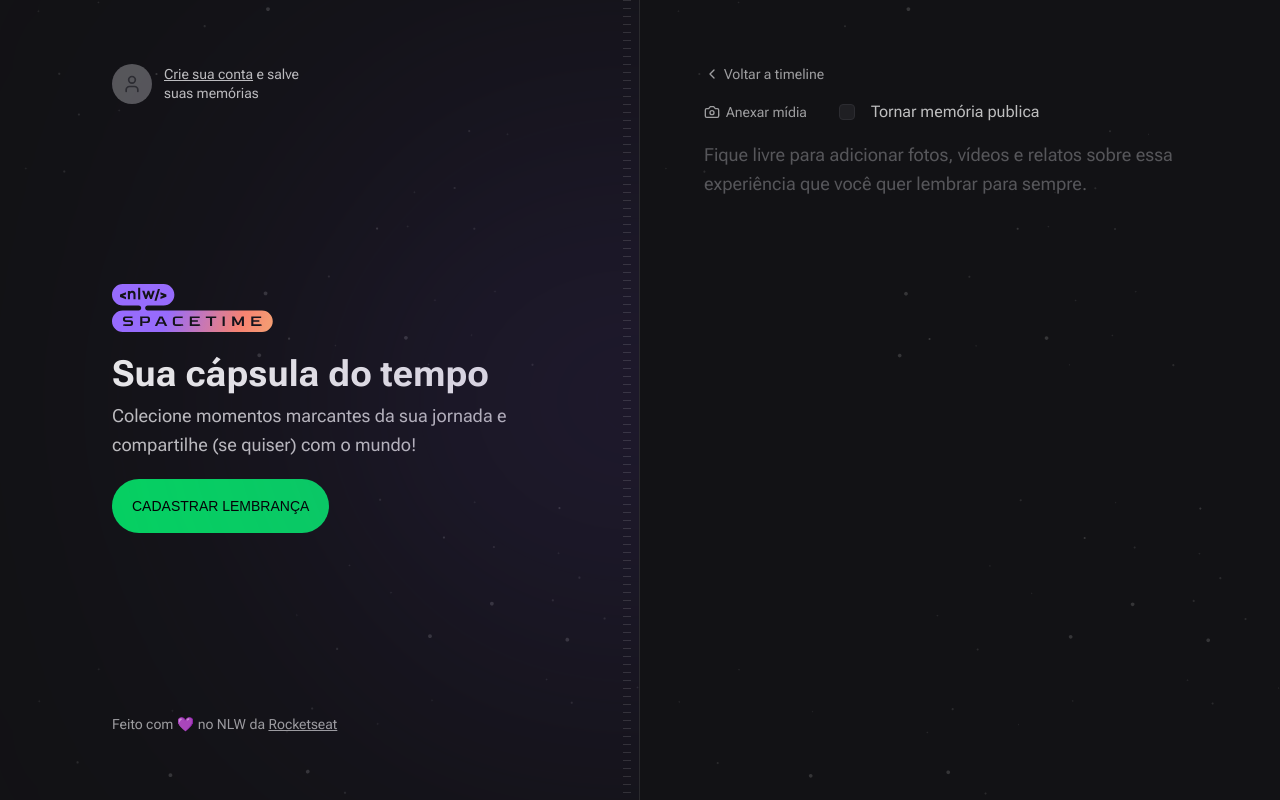
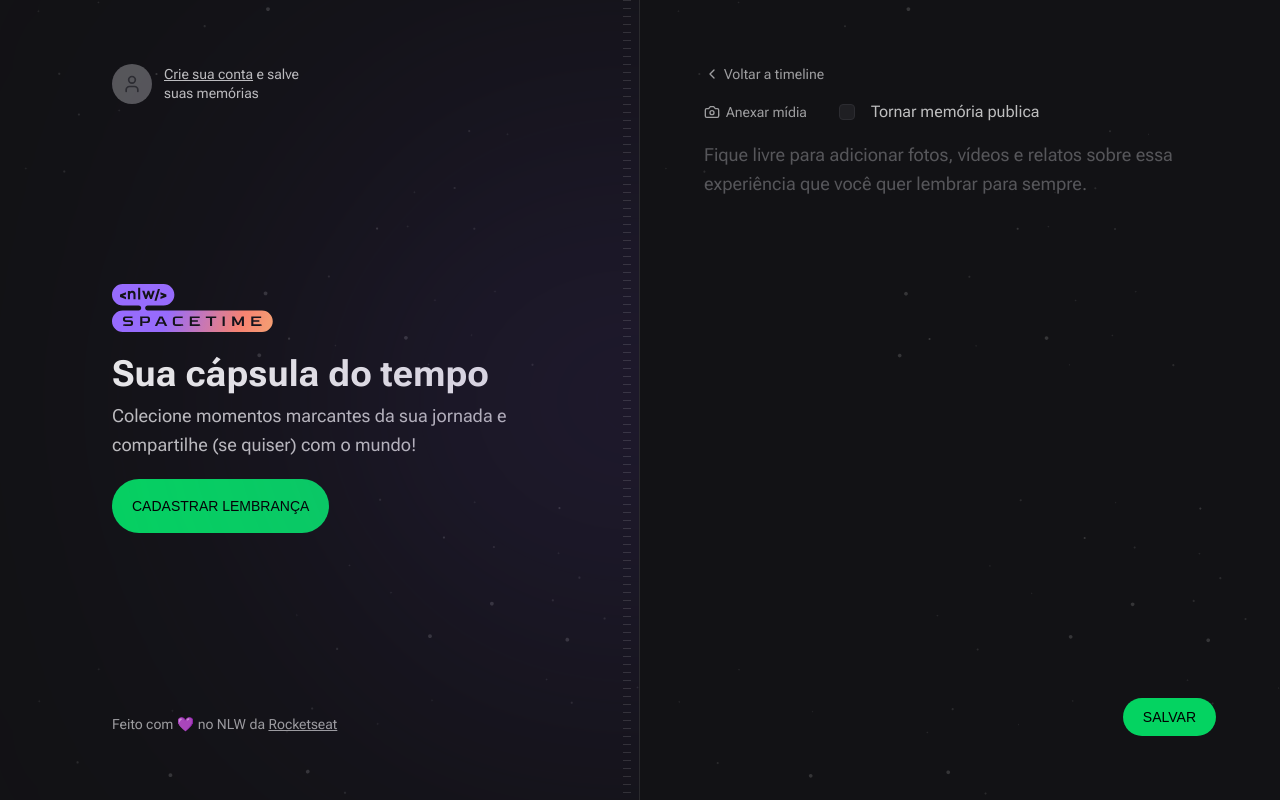
Before and after one commit to jessicarolyne/Rocketseat-Capsula-do-Tempo, a Next.js app in the folder web/: page /memories/new in a window 1280 px wide. Built offline with nearby package versions, Linux system fonts and the light colour scheme; no server answers; a web font is replaced by a local one.

Commit message:
Desenvolvendo backend do formulário de memories/new

```diff
--- a/web/src/app/memories/new/page.tsx
+++ b/web/src/app/memories/new/page.tsx
@@ -1,7 +1,7 @@
 import { MediaPicker } from "@/components/MediaPicker";
-import { Camera, ChevronLeft } from "lucide-react";
+import { NewMemoryForm } from "@/components/NewMemoryForm";
+import { ChevronLeft } from "lucide-react";
 import Link from "next/link";
-import { use } from "react";
 
 export default function NewMemory(){
   return(
@@ -10,26 +10,7 @@ export default function NewMemory(){
         <ChevronLeft className="h-4 w-4"/>
         Voltar a timeline
       </Link>
-
-      <form className="flex flex-1 flex-col gap-2">
-        <div className="flex items-center gap-4">
-        <label htmlFor="midia" className="flex cursor-pointer items-center gap-1.5 text-sm text-gray-200 hover:text-gray-100">
-          <Camera className=" h-4 w-4"/>
-          Anexar mídia
-        </label>
-
-        <label htmlFor="isPublic" className=" flex items-center gap-1.5 text-sm text-gray-200 hover:text-gray-100"></label>
-        <input type="checkbox" name="isPublic" id="isPublic" className="h-4 w-4 rounded bg-gray-700 text-purple-500" value="true"/>
-        Tornar memória publica
-        </div>
-        <MediaPicker />
-        <textarea
-        name="contente"
-        spellCheck={false}
-        className="w-full flex-1 resize-none rounded bg-transparent border-0 p-0 text-lg leading-relaxed text-gray-100 placeholder:text-gray-400 focus:ring-0"
-        placeholder="Fique livre para adicionar fotos, vídeos e relatos sobre essa experiência que você quer lembrar para sempre."
-        />
-      </form>
+     <NewMemoryForm />
     </div>
   )
 }
--- a/web/src/components/MediaPicker.tsx
+++ b/web/src/components/MediaPicker.tsx
@@ -15,8 +15,15 @@ export function MediaPicker() {
   }
   return(
     <>
-      <input onChange={onFileSelected} type="file" id="midia"  className="invisible h-0 w-0"/>
-      {preview &&<img src={preview} alt="" className="w-full aspect-video rounded-lg object-cover"/>}
+      <input
+      onChange={onFileSelected}
+      name="coverUrl"
+      type="file"
+      id="midia"
+      className="invisible h-0 w-0"
+      accept="image/*"
+      />
+      {preview && <img src={preview} alt="" className="w-full aspect-video rounded-lg object-cover"/>}
     </>
   )
 }
--- /dev/null
+++ b/web/src/components/NewMemoryForm.tsx
@@ -0,0 +1,57 @@
+'use client'
+import { Camera } from "lucide-react";
+import { MediaPicker } from "./MediaPicker";
+import { FormEvent } from "react";
+import { api } from "@/lib/api";
+
+export function NewMemoryForm(){
+  async function handleCreateMemory(event: FormEvent<HTMLFormElement>) {
+    event.preventDefault()
+    const formData = new FormData(event.currentTarget)
+
+   const fileToUpload = formData.get('coverUrl')
+    let coverUrl = ''
+   if(fileToUpload) {
+    const uploadFormData = new FormData()
+    uploadFormData.set('file', fileToUpload)
+    const uploadResponse = await api.post('/upload', uploadFormData)
+    coverUrl = uploadResponse.data.fileUrl
+   }
+   await api.post('/memories',{
+    coverUrl,
+    content: formData.get('content'),
+    isPublic: formData.get('isPublic')
+   }), {
+    headers: {
+     // Authorization:
+    }
+   }
+  }
+  return(
+    <form onSubmit={handleCreateMemory} className="flex flex-1 flex-col gap-2">
+    <div className="flex items-center gap-4">
+    <label htmlFor="midia" className="flex cursor-pointer items-center gap-1.5 text-sm text-gray-200 hover:text-gray-100">
+      <Camera className=" h-4 w-4"/>
+      Anexar mídia
+    </label>
+
+    <label htmlFor="isPublic" className=" flex items-center gap-1.5 text-sm text-gray-200 hover:text-gray-100"></label>
+    <input type="checkbox" name="isPublic" id="isPublic" className="h-4 w-4 rounded bg-gray-700 text-purple-500" value="true"/>
+    Tornar memória publica
+    </div>
+    <MediaPicker />
+    <textarea
+    name="content"
+    spellCheck={false}
+    className="w-full flex-1 resize-none rounded bg-transparent border-0 p-0 text-lg leading-relaxed text-gray-100 placeholder:text-gray-400 focus:ring-0"
+    placeholder="Fique livre para adicionar fotos, vídeos e relatos sobre essa experiência que você quer lembrar para sempre."
+    />
+     <button
+        type="submit"
+        className="inline-block self-end rounded-full bg-green-500 px-5 py-3 font-alt text-sm uppercase leading-none text-black hover:bg-green-600"
+      >
+        Salvar
+      </button>
+  </form>
+  )
+}
```
Also changed, not shown: 1 other file (tests, documents, lock files or other folders).
